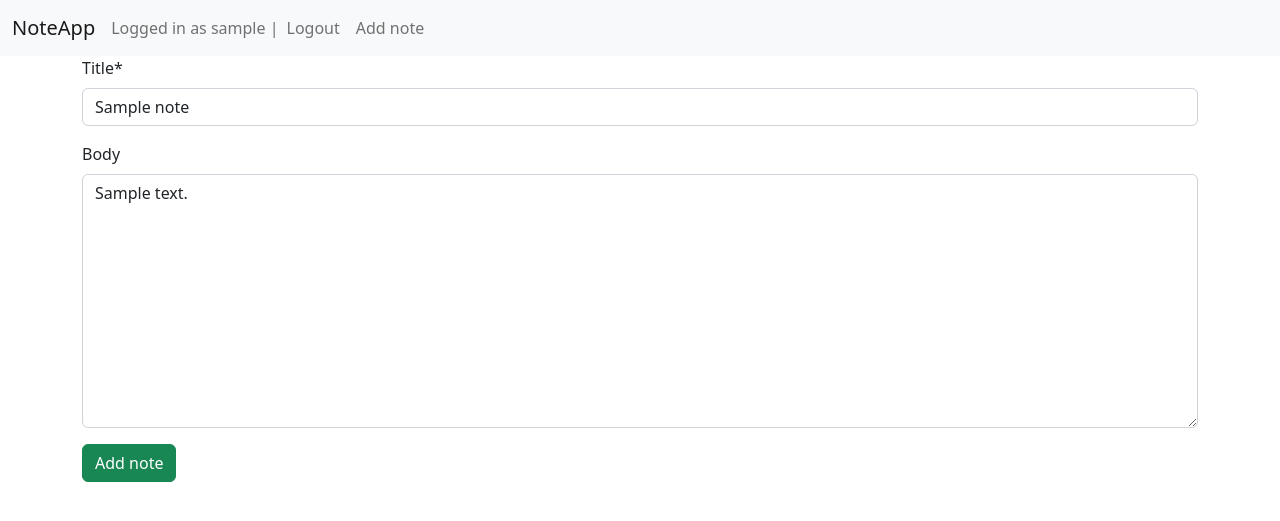
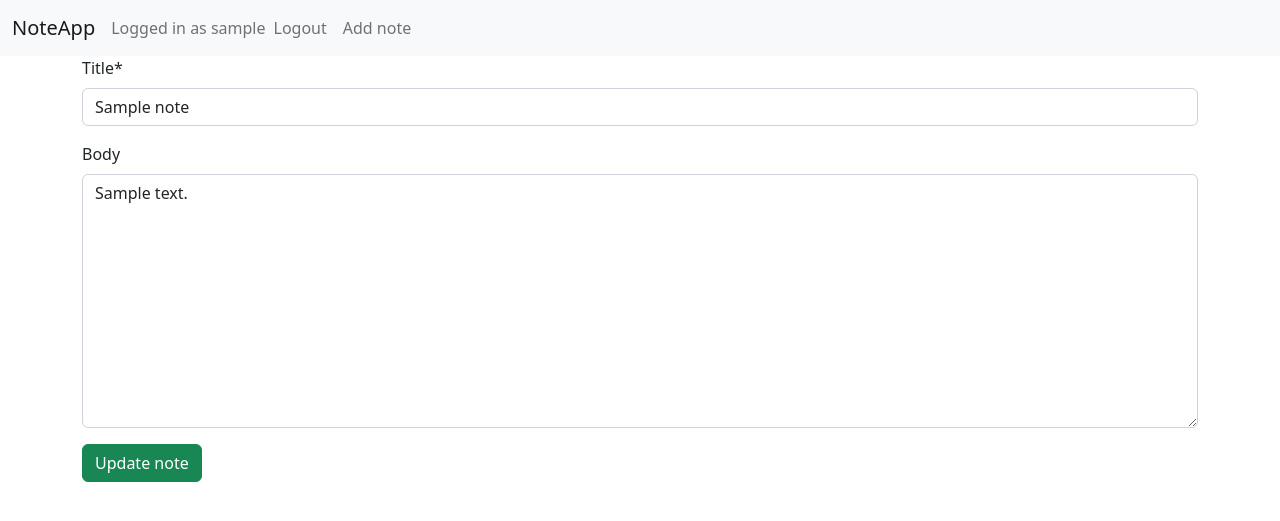
Before and after one commit to MonoSetton/Django-Note-App, a Django app: page /update_note/1/ in a window 1280 px wide. Shown: the top 521 px of the page. Run offline with Django 4.2, Linux system fonts and the light colour scheme; a user stored in the database is signed in; tables that the repository leaves empty hold one stand-in row (values such as "Sample post"); some libraries are stand-ins or nearby versions.

Commit message:
Clear fronend

```diff
--- a/noteapp/templates/base.html
+++ b/noteapp/templates/base.html
@@ -86,13 +86,15 @@
     <nav class="navbar navbar-expand-lg bg-light">
       <div class="container-fluid">
         <a class="navbar-brand" href="{% url 'home' %}">NoteApp</a>
+        {% if user.is_authenticated %}
+            <span class="navbar-text">Logged in as {{ user.username }} </span>
+        {% endif %}
         <button class="navbar-toggler" type="button" data-bs-toggle="collapse" data-bs-target="#navbarNav" aria-controls="navbarNav" aria-expanded="false" aria-label="Toggle navigation">
           <span class="navbar-toggler-icon"></span>
         </button>
         <div class="collapse navbar-collapse" id="navbarNav">
           <ul class="navbar-nav">
             {% if user.is_authenticated %}
-            <span class="navbar-text">Logged in as {{ user.username }} |</span>
             <li class="nav-item">
               <a class="nav-link" aria-current="page" href="/logout">Logout</a>
             </li>
--- a/notes/templates/notes/delete_note.html
+++ b/notes/templates/notes/delete_note.html
@@ -6,8 +6,8 @@
 
 <form action="{% url 'delete_note' note.id %}" method="POST">
     {% csrf_token %}
-    <a href="{% url 'home' %}">Cancel</a>
-    <input type="submit" name="Confirm">
+    <a href="{% url 'home' %}"><button class="btn btn-info">Cancel</button></a>
+    <button type="submit" name="Confirm" class="btn btn-danger">Delete</button>
 </form>
 
 {% endblock %}
--- /dev/null
+++ b/notes/templates/notes/update_note.html
@@ -0,0 +1,12 @@
+{% extends 'base.html' %}
+{% block title %}Update note{% endblock %}
+{% load crispy_forms_tags %}
+{% block content %}
+
+<form method="POST">
+    {% csrf_token %}
+    {{ form|crispy }}
+    <button type="submit" class="btn btn-success">Update note</button>
+</form>
+
+{% endblock %}
--- a/notes/views.py
+++ b/notes/views.py
@@ -27,7 +27,7 @@ def update_note(request, pk):
         if form.is_valid():
             note.save()
             return redirect('/home')
-    return render(request, 'notes/create_note.html', {'form': form})
+    return render(request, 'notes/update_note.html', {'form': form})
 
 
 def delete_note(request, pk):
```
